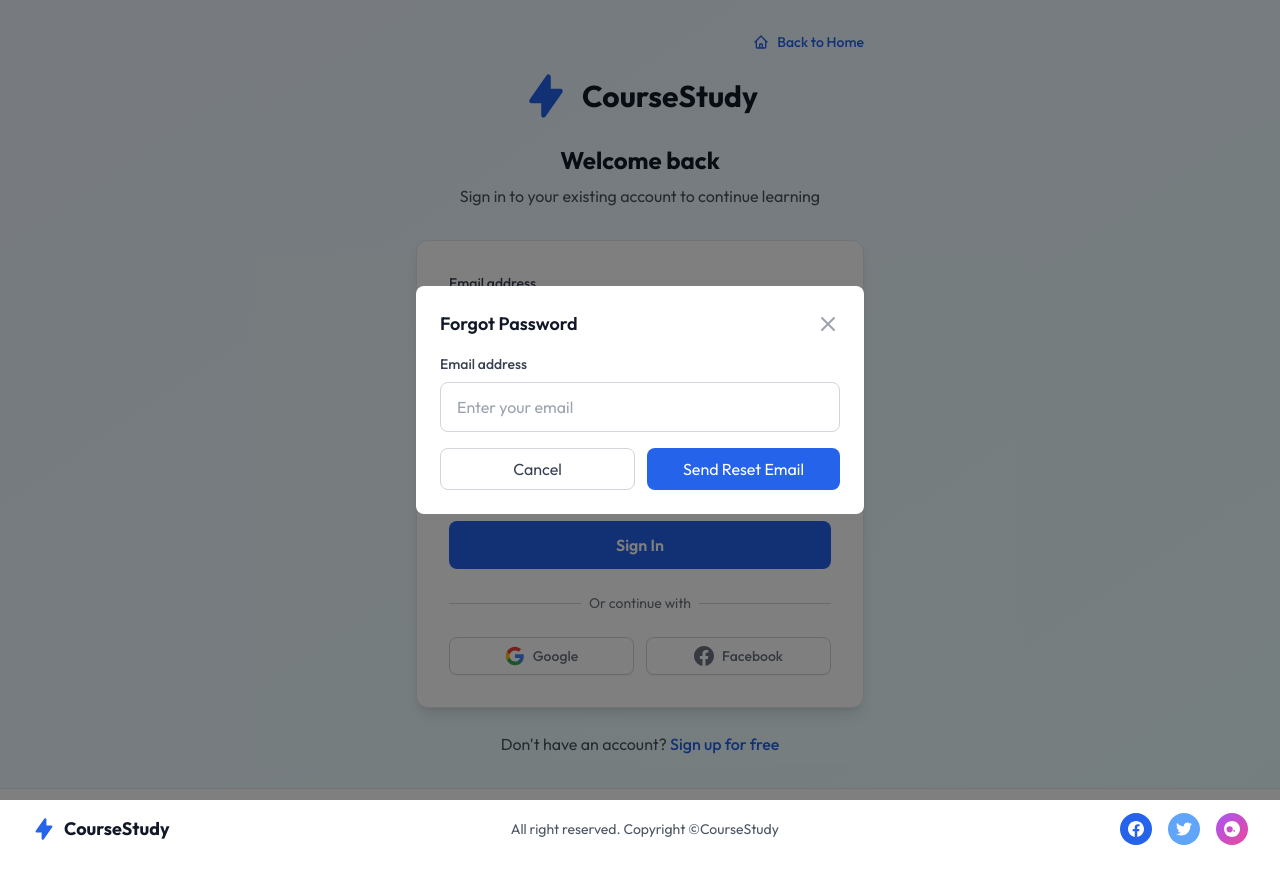
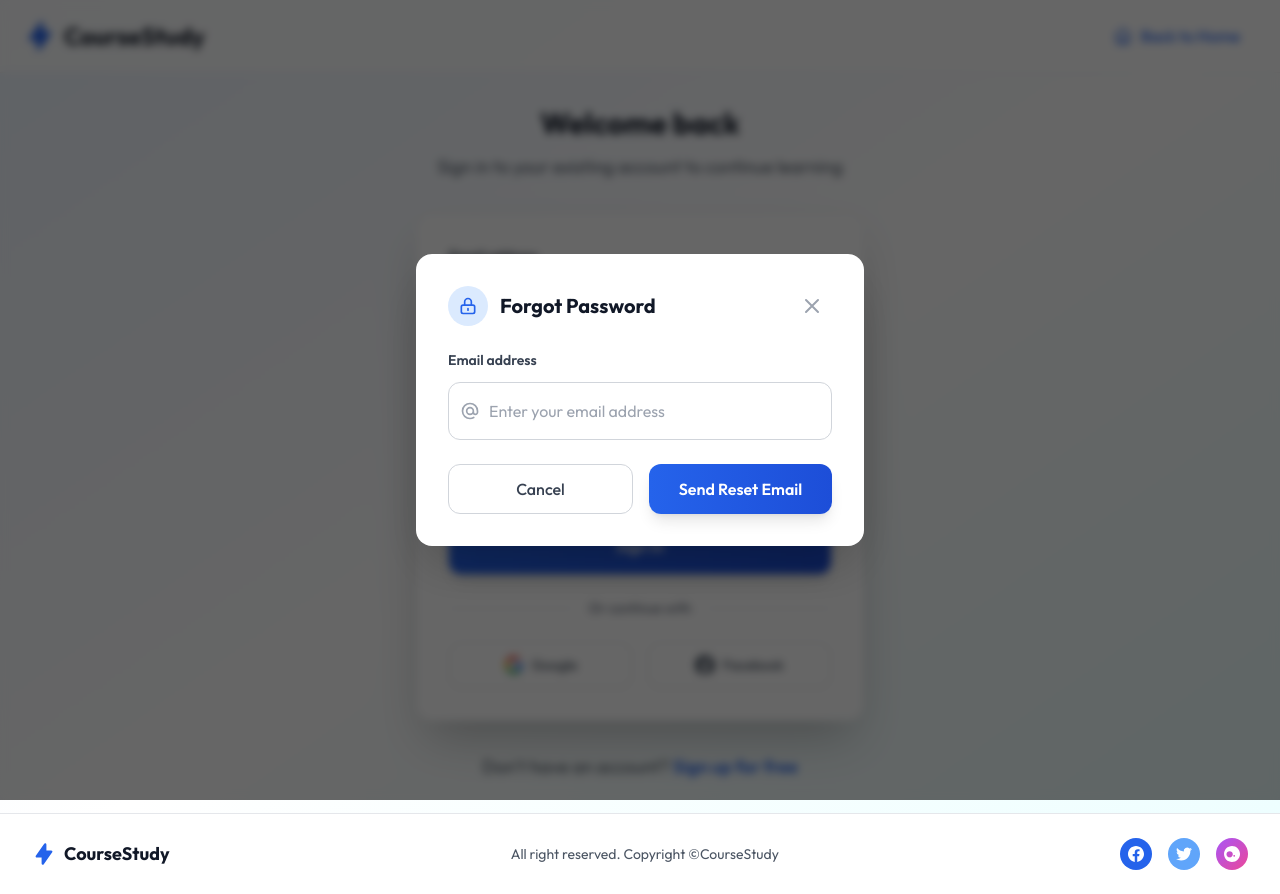
Before and after one commit to JamshedQasim/lms, a React (Vite) app in the folder client/: page /login in a window 1280 px wide. Both pictures are taken after a click on the button "Forgot password?". Before the commit the page ends 869 px from the top, so only its background shows below. Built offline with nearby package versions, Linux system fonts and the light colour scheme.

Commit message:
commit changed

```diff
--- a/client/src/pages/student/Login.jsx
+++ b/client/src/pages/student/Login.jsx
@@ -98,66 +98,90 @@
   };
 
   return (
-    <div className="min-h-screen bg-gradient-to-br from-blue-50 to-cyan-50 flex flex-col">
-      {/* Main Content */}
-      <div className="flex-1 flex items-center justify-center px-4 py-8">
-        <div className="max-w-sm sm:max-w-md w-full">
-          {/* Logo and Header */}
-          <div className="text-center mb-8">
-            {/* Back to Home Button */}
-            <div className="text-right mb-4">
+    <div className="min-h-screen bg-gradient-to-br from-blue-50 via-white to-cyan-50 flex flex-col">
+      {/* Header with Logo and Back Button */}
+      <header className="bg-white/80 backdrop-blur-sm border-b border-gray-200/50 px-6 py-4">
+        <div className="max-w-7xl mx-auto flex items-center justify-between">
+          {/* CourseStudy Logo - Left Side */}
+          <Link to="/" className="flex items-center hover:opacity-80 transition-opacity">
+            <div className="flex items-center">
+              <svg className="w-8 h-8 text-blue-600 mr-2" fill="currentColor" viewBox="0 0 20 20">
+                <path fillRule="evenodd" d="M11.3 1.046A1 1 0 0112 2v5h4a1 1 0 01.82 1.573l-7 10A1 1 0 018 18v-5H4a1 1 0 01-.82-1.573l7-10a1 1 0 011.12-.38z" clipRule="evenodd" />
+              </svg>
+              <span className="text-2xl font-bold text-gray-900">CourseStudy</span>
+            </div>
+          </Link>
+
+          {/* Back to Home Button - Right Side */}
           <Link
             to="/"
-                className="inline-flex items-center gap-2 text-blue-600 hover:text-blue-700 font-medium text-sm"
+            className="inline-flex items-center gap-2 text-blue-600 hover:text-blue-700 font-medium px-4 py-2 rounded-lg hover:bg-blue-50 transition-all duration-200"
           >
-                <svg className="w-4 h-4" fill="none" stroke="currentColor" viewBox="0 0 24 24">
+            <svg className="w-5 h-5" fill="none" stroke="currentColor" viewBox="0 0 24 24">
               <path strokeLinecap="round" strokeLinejoin="round" strokeWidth={2} d="M3 12l2-2m0 0l7-7 7 7M5 10v10a1 1 0 001 1h3m10-11l2 2m-2-2v10a1 1 0 01-1 1h-3m-6 0a1 1 0 001-1v-4a1 1 0 011-1h2a1 1 0 011 1v4a1 1 0 001 1m-6 0h6" />
             </svg>
             Back to Home
           </Link>
         </div>
+      </header>
 
-            <div className="flex items-center justify-center mb-6">
-              <svg className="w-12 h-12 text-blue-600 mr-3" fill="currentColor" viewBox="0 0 20 20">
-                <path fillRule="evenodd" d="M11.3 1.046A1 1 0 0112 2v5h4a1 1 0 01.82 1.573l-7 10A1 1 0 018 18v-5H4a1 1 0 01-.82-1.573l7-10a1 1 0 011.12-.38z" clipRule="evenodd" />
-              </svg>
-              <span className="text-3xl font-bold text-gray-900">CourseStudy</span>
-            </div>
-            <h1 className="text-2xl font-bold text-gray-900 mb-2">Welcome back</h1>
-            <p className="text-gray-600">Sign in to your existing account to continue learning</p>
+      {/* Main Content */}
+      <div className="flex-1 flex items-center justify-center px-4 py-8">
+        <div className="max-w-md w-full">
+          {/* Welcome Header */}
+          <div className="text-center mb-8">
+            <h1 className="text-3xl font-bold text-gray-900 mb-3">Welcome back</h1>
+            <p className="text-gray-600 text-lg">Sign in to your existing account to continue learning</p>
           </div>
 
           {/* Login Form */}
-          <div className="bg-white rounded-xl shadow-lg border border-gray-200 p-8">
+          <div className="bg-white/90 backdrop-blur-sm rounded-2xl shadow-2xl border border-gray-200/50 p-8">
             {error && (
-              <div className="mb-4 p-3 bg-red-50 border border-red-200 rounded-lg">
-                <p className="text-red-600 text-sm">{error}</p>
+              <div className="mb-6 p-4 bg-red-50 border border-red-200 rounded-xl">
+                <div className="flex items-center">
+                  <svg className="w-5 h-5 text-red-500 mr-2" fill="none" stroke="currentColor" viewBox="0 0 24 24">
+                    <path strokeLinecap="round" strokeLinejoin="round" strokeWidth={2} d="M12 8v4m0 4h.01M21 12a9 9 0 11-18 0 9 9 0 0118 0z" />
+                  </svg>
+                  <p className="text-red-600 text-sm font-medium">{error}</p>
+                </div>
               </div>
             )}
 
             <form onSubmit={handleSubmit} className="space-y-6">
               {/* Email Field */}
               <div>
-                <label htmlFor="email" className="block text-sm font-medium text-gray-700 mb-2">
+                <label htmlFor="email" className="block text-sm font-semibold text-gray-700 mb-3">
                   Email address
                 </label>
+                <div className="relative">
+                  <div className="absolute inset-y-0 left-0 pl-3 flex items-center pointer-events-none">
+                    <svg className="w-5 h-5 text-gray-400" fill="none" stroke="currentColor" viewBox="0 0 24 24">
+                      <path strokeLinecap="round" strokeLinejoin="round" strokeWidth={2} d="M16 12a4 4 0 10-8 0 4 4 0 008 0zm0 0v1.5a2.5 2.5 0 005 0V12a9 9 0 10-9 9m4.5-1.206a8.959 8.959 0 01-4.5 1.207" />
+                    </svg>
+                  </div>
                   <input
                     type="email"
                     id="email"
                     value={formData.email}
                     onChange={(e) => handleInputChange('email', e.target.value)}
-                  placeholder="Enter your email"
+                    placeholder="Enter your email address"
                     required
-                  className="w-full px-4 py-3 border border-gray-300 rounded-lg focus:outline-none focus:ring-2 focus:ring-blue-500 focus:border-transparent transition-colors"
+                    className="w-full pl-10 pr-4 py-4 border border-gray-300 rounded-xl focus:outline-none focus:ring-2 focus:ring-blue-500 focus:border-transparent transition-all duration-200 bg-white/50 hover:bg-white"
                   />
+                </div>
               </div>
 
               {/* Password Field */}
               <div>
-                <label htmlFor="password" className="block text-sm font-medium text-gray-700 mb-2">
+                <label htmlFor="password" className="block text-sm font-semibold text-gray-700 mb-3">
                   Password
                 </label>
                 <div className="relative">
+                  <div className="absolute inset-y-0 left-0 pl-3 flex items-center pointer-events-none">
+                    <svg className="w-5 h-5 text-gray-400" fill="none" stroke="currentColor" viewBox="0 0 24 24">
+                      <path strokeLinecap="round" strokeLinejoin="round" strokeWidth={2} d="M12 15v2m-6 4h12a2 2 0 002-2v-6a2 2 0 00-2-2H6a2 2 0 00-2 2v6a2 2 0 002 2zm10-10V7a4 4 0 00-8 0v4h8z" />
+                    </svg>
+                  </div>
                   <input
                     type={showPassword ? 'text' : 'password'}
                     id="password"
@@ -165,19 +189,19 @@
                     onChange={(e) => handleInputChange('password', e.target.value)}
                     placeholder="Enter your password"
                     required
-                    className="w-full px-4 py-3 pr-12 border border-gray-300 rounded-lg focus:outline-none focus:ring-2 focus:ring-blue-500 focus:border-transparent transition-colors"
+                    className="w-full pl-10 pr-12 py-4 border border-gray-300 rounded-xl focus:outline-none focus:ring-2 focus:ring-blue-500 focus:border-transparent transition-all duration-200 bg-white/50 hover:bg-white"
                   />
                   <button
                     type="button"
                     onClick={() => setShowPassword(!showPassword)}
-                    className="absolute inset-y-0 right-0 pr-3 flex items-center"
+                    className="absolute inset-y-0 right-0 pr-4 flex items-center text-gray-400 hover:text-gray-600 transition-colors"
                   >
                     {showPassword ? (
-                      <svg className="w-5 h-5 text-gray-400 hover:text-gray-600" fill="none" stroke="currentColor" viewBox="0 0 24 24">
+                      <svg className="w-5 h-5" fill="none" stroke="currentColor" viewBox="0 0 24 24">
                         <path strokeLinecap="round" strokeLinejoin="round" strokeWidth={2} d="M13.875 18.825A10.05 10.05 0 0112 19c-4.478 0-8.268-2.943-9.543-7a9.97 9.97 0 011.563-3.029m5.858.908a3 3 0 114.243 4.243M9.878 9.878l4.242 4.242M9.878 9.878L3 3m6.878 6.878L21 21" />
                       </svg>
                     ) : (
-                      <svg className="w-5 h-5 text-gray-400 hover:text-gray-600" fill="none" stroke="currentColor" viewBox="0 0 24 24">
+                      <svg className="w-5 h-5" fill="none" stroke="currentColor" viewBox="0 0 24 24">
                         <path strokeLinecap="round" strokeLinejoin="round" strokeWidth={2} d="M15 12a3 3 0 11-6 0 3 3 0 016 0z" />
                         <path strokeLinecap="round" strokeLinejoin="round" strokeWidth={2} d="M2.458 12C3.732 7.943 7.523 5 12 5c4.478 0 8.268 2.943 9.542 7-1.274 4.057-5.064 7-9.542 7-4.477 0-8.268-2.943-9.542-7z" />
                       </svg>
@@ -193,16 +217,16 @@
                     id="remember-me"
                     name="remember-me"
                     type="checkbox"
-                    className="h-4 w-4 text-blue-600 focus:ring-blue-500 border-gray-300 rounded"
+                    className="h-5 w-5 text-blue-600 focus:ring-blue-500 border-gray-300 rounded-lg transition-colors"
                   />
-                  <label htmlFor="remember-me" className="ml-2 block text-sm text-gray-700">
+                  <label htmlFor="remember-me" className="ml-3 block text-sm font-medium text-gray-700">
                     Remember me
                   </label>
                 </div>
                 <button
                   type="button"
                   onClick={() => handleForgotPassword()}
-                  className="text-sm text-blue-600 hover:text-blue-700 font-medium"
+                  className="text-sm text-blue-600 hover:text-blue-700 font-medium hover:underline transition-all duration-200"
                 >
                   Forgot password?
                 </button>
@@ -212,26 +236,36 @@
               <button
                 type="submit"
                 disabled={loading}
-                className="w-full bg-blue-600 text-white py-3 px-4 rounded-lg font-semibold hover:bg-blue-700 focus:outline-none focus:ring-2 focus:ring-blue-500 focus:ring-offset-2 transition-colors disabled:opacity-50 disabled:cursor-not-allowed"
+                className="w-full bg-gradient-to-r from-blue-600 to-blue-700 text-white py-4 px-6 rounded-xl font-semibold hover:from-blue-700 hover:to-blue-800 focus:outline-none focus:ring-2 focus:ring-blue-500 focus:ring-offset-2 transition-all duration-200 disabled:opacity-50 disabled:cursor-not-allowed shadow-lg hover:shadow-xl transform hover:-translate-y-0.5"
               >
-                {loading ? 'Signing in...' : 'Sign In'}
+                {loading ? (
+                  <div className="flex items-center justify-center">
+                    <svg className="animate-spin -ml-1 mr-3 h-5 w-5 text-white" xmlns="http://www.w3.org/2000/svg" fill="none" viewBox="0 0 24 24">
+                      <circle className="opacity-25" cx="12" cy="12" r="10" stroke="currentColor" strokeWidth="4"></circle>
+                      <path className="opacity-75" fill="currentColor" d="M4 12a8 8 0 018-8V0C5.373 0 0 5.373 0 12h4zm2 5.291A7.962 7.962 0 014 12H0c0 3.042 1.135 5.824 3 7.938l3-2.647z"></path>
+                    </svg>
+                    Signing in...
+                  </div>
+                ) : (
+                  'Sign In'
+                )}
               </button>
 
               {/* Divider */}
               <div className="relative">
                 <div className="absolute inset-0 flex items-center">
-                  <div className="w-full border-t border-gray-300" />
+                  <div className="w-full border-t border-gray-300/50" />
                 </div>
                 <div className="relative flex justify-center text-sm">
-                  <span className="px-2 bg-white text-gray-500">Or continue with</span>
+                  <span className="px-4 bg-white/90 text-gray-500 font-medium">Or continue with</span>
                 </div>
               </div>
 
               {/* Social Login Buttons */}
-              <div className="grid grid-cols-2 gap-3">
+              <div className="grid grid-cols-2 gap-4">
                 <button
                   type="button"
-                  className="w-full inline-flex justify-center items-center px-4 py-2 border border-gray-300 rounded-lg shadow-sm bg-white text-sm font-medium text-gray-500 hover:bg-gray-50 transition-colors"
+                  className="w-full inline-flex justify-center items-center px-4 py-3 border border-gray-300/50 rounded-xl shadow-sm bg-white/70 hover:bg-white text-sm font-medium text-gray-600 hover:text-gray-800 transition-all duration-200 hover:shadow-md hover:border-gray-400/50"
                 >
                   <svg className="w-5 h-5 mr-2" viewBox="0 0 24 24">
                     <path fill="#4285F4" d="M22.56 12.25c0-.78-.07-1.53-.2-2.25H12v4.26h5.92c-.26 1.37-1.04 2.53-2.21 3.31v2.77h3.57c2.08-1.92 3.28-4.74 3.28-8.09z"/>
@@ -243,7 +277,7 @@
                 </button>
                 <button
                   type="button"
-                  className="w-full inline-flex justify-center items-center px-4 py-2 border border-gray-300 rounded-lg shadow-sm bg-white text-sm font-medium text-gray-500 hover:bg-gray-50 transition-colors"
+                  className="w-full inline-flex justify-center items-center px-4 py-3 border border-gray-300/50 rounded-xl shadow-sm bg-white/70 hover:bg-white text-sm font-medium text-gray-600 hover:text-gray-800 transition-all duration-200 hover:shadow-md hover:border-gray-400/50"
                 >
                   <svg className="w-5 h-5 mr-2" fill="currentColor" viewBox="0 0 24 24">
                     <path d="M24 12.073c0-6.627-5.373-12-12-12s-12 5.373-12 12c0 5.99 4.388 10.954 10.125 11.854v-8.385H7.078v-3.47h3.047V9.43c0-3.007 1.792-4.669 4.533-4.669 1.312 0 2.686.235 2.686.235v2.953H15.83c-1.491 0-1.956.925-1.956 1.874v2.25h3.328l-.532 3.47h-2.796v8.385C19.612 23.027 24 18.062 24 12.073z"/>
@@ -255,10 +289,10 @@
           </div>
 
           {/* Sign Up Link */}
-          <div className="text-center mt-6">
-            <p className="text-gray-600">
+          <div className="text-center mt-8">
+            <p className="text-gray-600 text-lg">
               Don't have an account?{' '}
-              <Link to="/signup" className="text-blue-600 hover:text-blue-700 font-medium">
+              <Link to="/signup" className="text-blue-600 hover:text-blue-700 font-semibold hover:underline transition-all duration-200">
                 Sign up for free
               </Link>
             </p>
@@ -266,13 +300,20 @@
 
           {/* Forgot Password Modal */}
           {showForgotPassword && (
-            <div className="fixed inset-0 bg-black bg-opacity-50 flex items-center justify-center z-50">
-              <div className="bg-white rounded-lg p-6 w-full max-w-md mx-4">
-                <div className="flex items-center justify-between mb-4">
-                  <h3 className="text-lg font-semibold text-gray-900">Forgot Password</h3>
+            <div className="fixed inset-0 bg-black/60 backdrop-blur-sm flex items-center justify-center z-50 p-4">
+              <div className="bg-white rounded-2xl shadow-2xl p-8 w-full max-w-md mx-4 transform transition-all">
+                <div className="flex items-center justify-between mb-6">
+                  <div className="flex items-center">
+                    <div className="w-10 h-10 bg-blue-100 rounded-full flex items-center justify-center mr-3">
+                      <svg className="w-5 h-5 text-blue-600" fill="none" stroke="currentColor" viewBox="0 0 24 24">
+                        <path strokeLinecap="round" strokeLinejoin="round" strokeWidth={2} d="M12 15v2m-6 4h12a2 2 0 002-2v-6a2 2 0 00-2-2H6a2 2 0 00-2 2v6a2 2 0 002 2zm10-10V7a4 4 0 00-8 0v4h8z" />
+                      </svg>
+                    </div>
+                    <h3 className="text-xl font-bold text-gray-900">Forgot Password</h3>
+                  </div>
                   <button
                     onClick={closeForgotPassword}
-                    className="text-gray-400 hover:text-gray-600"
+                    className="text-gray-400 hover:text-gray-600 p-2 hover:bg-gray-100 rounded-full transition-colors"
                   >
                     <svg className="w-6 h-6" fill="none" stroke="currentColor" viewBox="0 0 24 24">
                       <path strokeLinecap="round" strokeLinejoin="round" strokeWidth={2} d="M6 18L18 6M6 6l12 12" />
@@ -292,36 +333,53 @@
                   </div>
                 )}
 
-                <form onSubmit={handleForgotPasswordSubmit} className="space-y-4">
+                <form onSubmit={handleForgotPasswordSubmit} className="space-y-6">
                   <div>
-                    <label htmlFor="forgot-email" className="block text-sm font-medium text-gray-700 mb-2">
+                    <label htmlFor="forgot-email" className="block text-sm font-semibold text-gray-700 mb-3">
                       Email address
                     </label>
+                    <div className="relative">
+                      <div className="absolute inset-y-0 left-0 pl-3 flex items-center pointer-events-none">
+                        <svg className="w-5 h-5 text-gray-400" fill="none" stroke="currentColor" viewBox="0 0 24 24">
+                          <path strokeLinecap="round" strokeLinejoin="round" strokeWidth={2} d="M16 12a4 4 0 10-8 0 4 4 0 008 0zm0 0v1.5a2.5 2.5 0 005 0V12a9 9 0 10-9 9m4.5-1.206a8.959 8.959 0 01-4.5 1.207" />
+                        </svg>
+                      </div>
                       <input
                         type="email"
                         id="forgot-email"
                         value={forgotPasswordEmail}
                         onChange={(e) => setForgotPasswordEmail(e.target.value)}
-                      placeholder="Enter your email"
+                        placeholder="Enter your email address"
                         required
-                      className="w-full px-4 py-3 border border-gray-300 rounded-lg focus:outline-none focus:ring-2 focus:ring-blue-500 focus:border-transparent transition-colors"
+                        className="w-full pl-10 pr-4 py-4 border border-gray-300 rounded-xl focus:outline-none focus:ring-2 focus:ring-blue-500 focus:border-transparent transition-all duration-200"
                       />
                     </div>
+                  </div>
 
-                  <div className="flex gap-3">
+                  <div className="flex gap-4">
                     <button
                       type="button"
                       onClick={closeForgotPassword}
-                      className="flex-1 px-4 py-2 border border-gray-300 text-gray-700 rounded-lg hover:bg-gray-50 transition-colors"
+                      className="flex-1 px-6 py-3 border border-gray-300 text-gray-700 rounded-xl hover:bg-gray-50 transition-all duration-200 font-medium"
                     >
                       Cancel
                     </button>
                     <button
                       type="submit"
                       disabled={forgotPasswordLoading}
-                      className="flex-1 bg-blue-600 text-white px-4 py-2 rounded-lg hover:bg-blue-700 transition-colors disabled:opacity-50 disabled:cursor-not-allowed"
+                      className="flex-1 bg-gradient-to-r from-blue-600 to-blue-700 text-white px-6 py-3 rounded-xl hover:from-blue-700 hover:to-blue-800 transition-all duration-200 disabled:opacity-50 disabled:cursor-not-allowed font-semibold shadow-lg hover:shadow-xl"
                     >
-                      {forgotPasswordLoading ? 'Sending...' : 'Send Reset Email'}
+                      {forgotPasswordLoading ? (
+                        <div className="flex items-center justify-center">
+                          <svg className="animate-spin -ml-1 mr-2 h-4 w-4 text-white" xmlns="http://www.w3.org/2000/svg" fill="none" viewBox="0 0 24 24">
+                            <circle className="opacity-25" cx="12" cy="12" r="10" stroke="currentColor" strokeWidth="4"></circle>
+                            <path className="opacity-75" fill="currentColor" d="M4 12a8 8 0 018-8V0C5.373 0 0 5.373 0 12h4zm2 5.291A7.962 7.962 0 014 12H0c0 3.042 1.135 5.824 3 7.938l3-2.647z"></path>
+                          </svg>
+                          Sending...
+                        </div>
+                      ) : (
+                        'Send Reset Email'
+                      )}
                     </button>
                   </div>
                 </form>
@@ -335,12 +393,12 @@
       <footer className="bg-white border-t border-gray-200 py-6 px-8 mt-auto">
         <div className="flex items-center justify-between">
           {/* Left - Logo */}
-          <div className="flex items-center">
+          <Link to="/" className="flex items-center hover:opacity-80 transition-opacity">
             <svg className="w-6 h-6 text-blue-600 mr-2" fill="currentColor" viewBox="0 0 20 20">
               <path fillRule="evenodd" d="M11.3 1.046A1 1 0 0112 2v5h4a1 1 0 01.82 1.573l-7 10A1 1 0 018 18v-5H4a1 1 0 01-.82-1.573l7-10a1 1 0 011.12-.38z" clipRule="evenodd" />
             </svg>
             <span className="text-lg font-bold text-gray-900">CourseStudy</span>
-          </div>
+          </Link>
 
           {/* Center - Copyright */}
           <div className="text-gray-600 text-sm">
```
Lines whose indentation alone changed are shown as unchanged.
